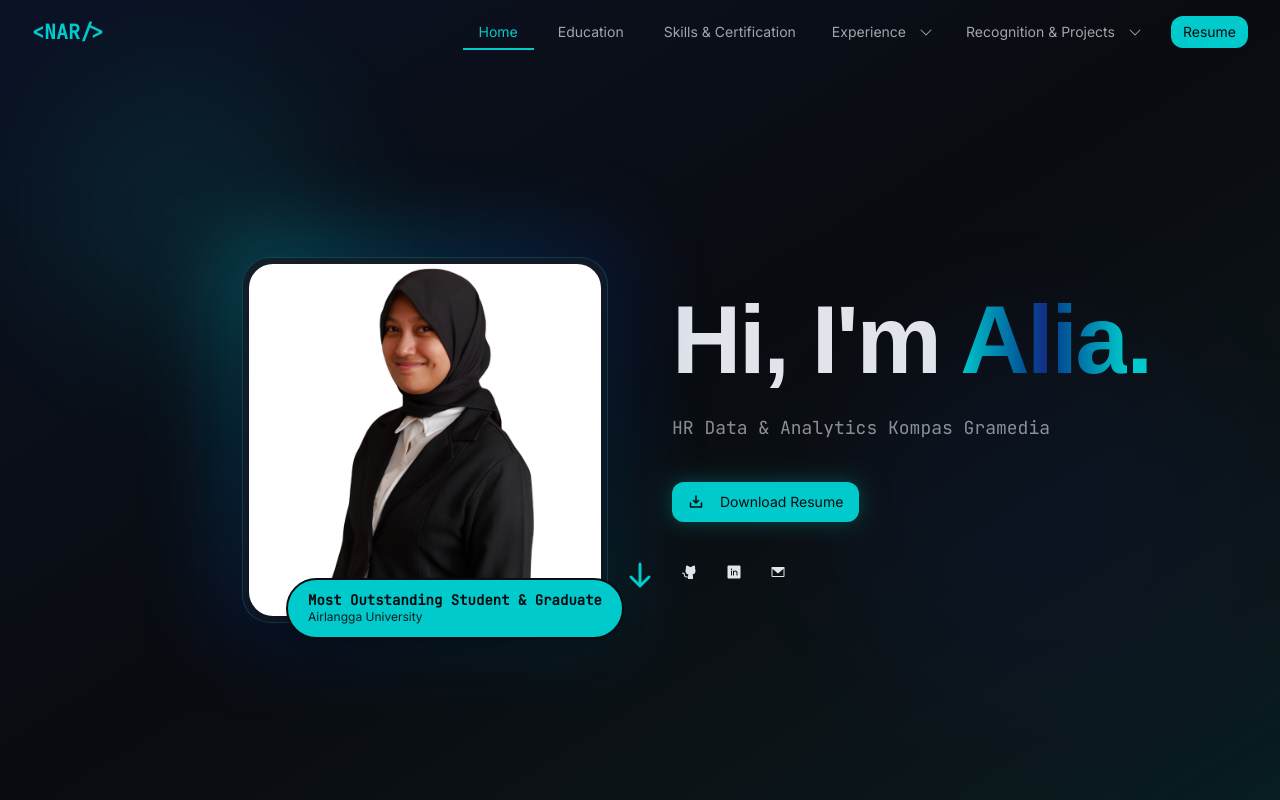
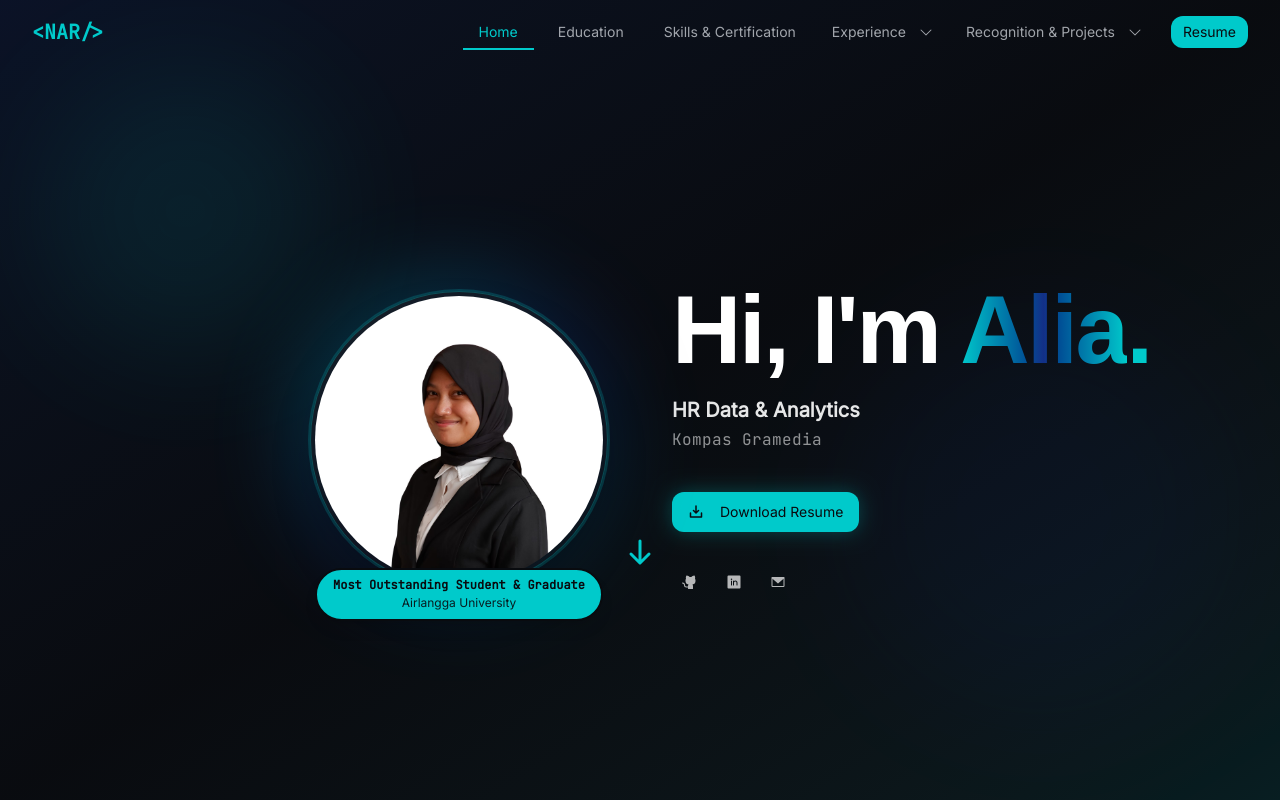
Before and after one commit to netrialiarahmi/portfolio, a React (Vite) app: page / in a window 1280 px wide. Shown: the top 800 px of the page. Built offline with nearby package versions, Linux system fonts and the light colour scheme.

Commit message:
feat: circular photo, badge full text, HR Data & Analytics subtitle, brighter text

```diff
--- a/src/components/HeroSection.tsx
+++ b/src/components/HeroSection.tsx
@@ -62,22 +62,22 @@ export function HeroSection() {
             className="flex justify-center lg:justify-end order-2 lg:order-1"
           >
             <div className="relative group">
-              <div className="absolute -inset-6 bg-gradient-to-br from-accent via-primary to-accent/40 rounded-[2rem] blur-2xl opacity-30 group-hover:opacity-50 transition-opacity duration-700" />
-              <div className="relative bg-gradient-to-br from-card/90 to-card/40 backdrop-blur-sm p-1.5 rounded-[1.75rem] border border-accent/20 shadow-2xl">
+              <div className="absolute -inset-5 bg-gradient-to-br from-accent via-primary to-accent/40 rounded-full blur-2xl opacity-30 group-hover:opacity-50 transition-opacity duration-700" />
+              <div className="relative bg-gradient-to-br from-card/90 to-card/40 backdrop-blur-sm p-1 rounded-full border border-accent/30 shadow-2xl ring-2 ring-accent/20">
                 <img
                   src={profileImage}
                   alt="Netri Alia Rahmi"
-                  className="relative w-72 h-72 sm:w-80 sm:h-80 lg:w-[22rem] lg:h-[22rem] rounded-3xl object-cover shadow-xl"
+                  className="relative w-60 h-60 sm:w-64 sm:h-64 lg:w-72 lg:h-72 rounded-full object-cover object-top shadow-xl"
                 />
               </div>
               <motion.div
                 initial={{ opacity: 0, y: 10 }}
                 animate={{ opacity: 1, y: 0 }}
                 transition={{ delay: 0.9, duration: 0.5 }}
-                className="absolute -bottom-4 -right-4 bg-accent text-accent-foreground px-5 py-3 rounded-2xl shadow-lg border-2 border-background"
+                className="absolute -bottom-8 left-1/2 -translate-x-1/2 whitespace-nowrap bg-accent text-accent-foreground px-4 py-2 rounded-2xl shadow-lg border-2 border-background text-center"
               >
-                <p className="font-bold text-sm mono leading-tight">Most Outstanding Student & Graduate</p>
-                <p className="text-xs opacity-90">Airlangga University</p>
+                <p className="font-bold text-xs mono leading-tight">Most Outstanding Student &amp; Graduate</p>
+                <p className="text-xs opacity-90 mt-0.5">Airlangga University</p>
               </motion.div>
             </div>
           </motion.div>
@@ -86,9 +86,9 @@ export function HeroSection() {
           <div className="text-center lg:text-left order-1 lg:order-2">
             <motion.h1
               variants={itemVariants}
-              className="text-5xl sm:text-6xl lg:text-7xl xl:text-8xl font-bold mb-6 tracking-tight leading-[1.05]"
+              className="text-5xl sm:text-6xl lg:text-7xl xl:text-8xl font-bold mb-4 tracking-tight leading-[1.05] text-white"
             >
-              Hi, I'm{' '}
+              Hi, I&apos;m{' '}
               <span className="text-transparent bg-clip-text bg-gradient-to-r from-accent via-primary to-accent">
                 Alia
               </span>
@@ -97,9 +97,15 @@ export function HeroSection() {
 
             <motion.p
               variants={itemVariants}
-              className="text-base sm:text-lg text-foreground/60 mb-10 mono"
+              className="text-lg sm:text-xl font-semibold text-white/90 mb-1"
             >
-              HR Data & Analytics Kompas Gramedia
+              HR Data &amp; Analytics
+            </motion.p>
+            <motion.p
+              variants={itemVariants}
+              className="text-sm sm:text-base text-white/55 mono mb-10 tracking-wide"
+            >
+              Kompas Gramedia
             </motion.p>
 
             <motion.div
@@ -127,7 +133,7 @@ export function HeroSection() {
               <Button
                 variant="ghost"
                 size="icon"
-                className="hover:text-accent hover:bg-accent/10 transition-all duration-300"
+                className="text-white/70 hover:text-accent hover:bg-accent/10 transition-all duration-300"
                 onClick={() => window.open('https://github.com/netrialiarahmi', '_blank')}
               >
                 <GithubLogo size={26} weight="fill" />
@@ -135,7 +141,7 @@ export function HeroSection() {
               <Button
                 variant="ghost"
                 size="icon"
-                className="hover:text-accent hover:bg-accent/10 transition-all duration-300"
+                className="text-white/70 hover:text-accent hover:bg-accent/10 transition-all duration-300"
                 onClick={() => window.open('https://linkedin.com/in/netrialiarahmi', '_blank')}
               >
                 <LinkedinLogo size={26} weight="fill" />
@@ -143,7 +149,7 @@ export function HeroSection() {
               <Button
                 variant="ghost"
                 size="icon"
-                className="hover:text-accent hover:bg-accent/10 transition-all duration-300"
+                className="text-white/70 hover:text-accent hover:bg-accent/10 transition-all duration-300"
                 onClick={() => (window.location.href = 'mailto:netrialiarahmi@gmail.com')}
               >
                 <EnvelopeSimple size={26} weight="fill" />
```
